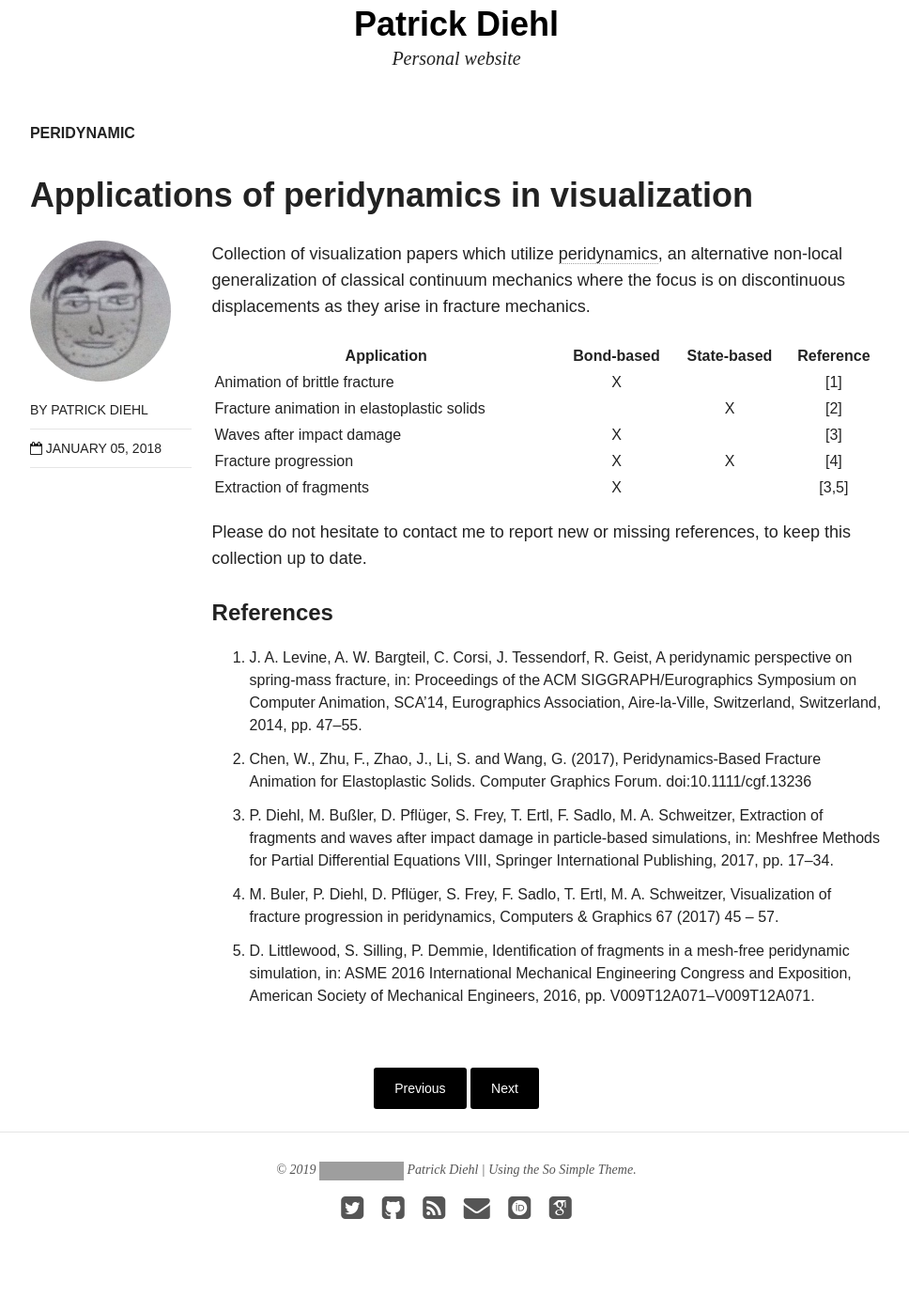
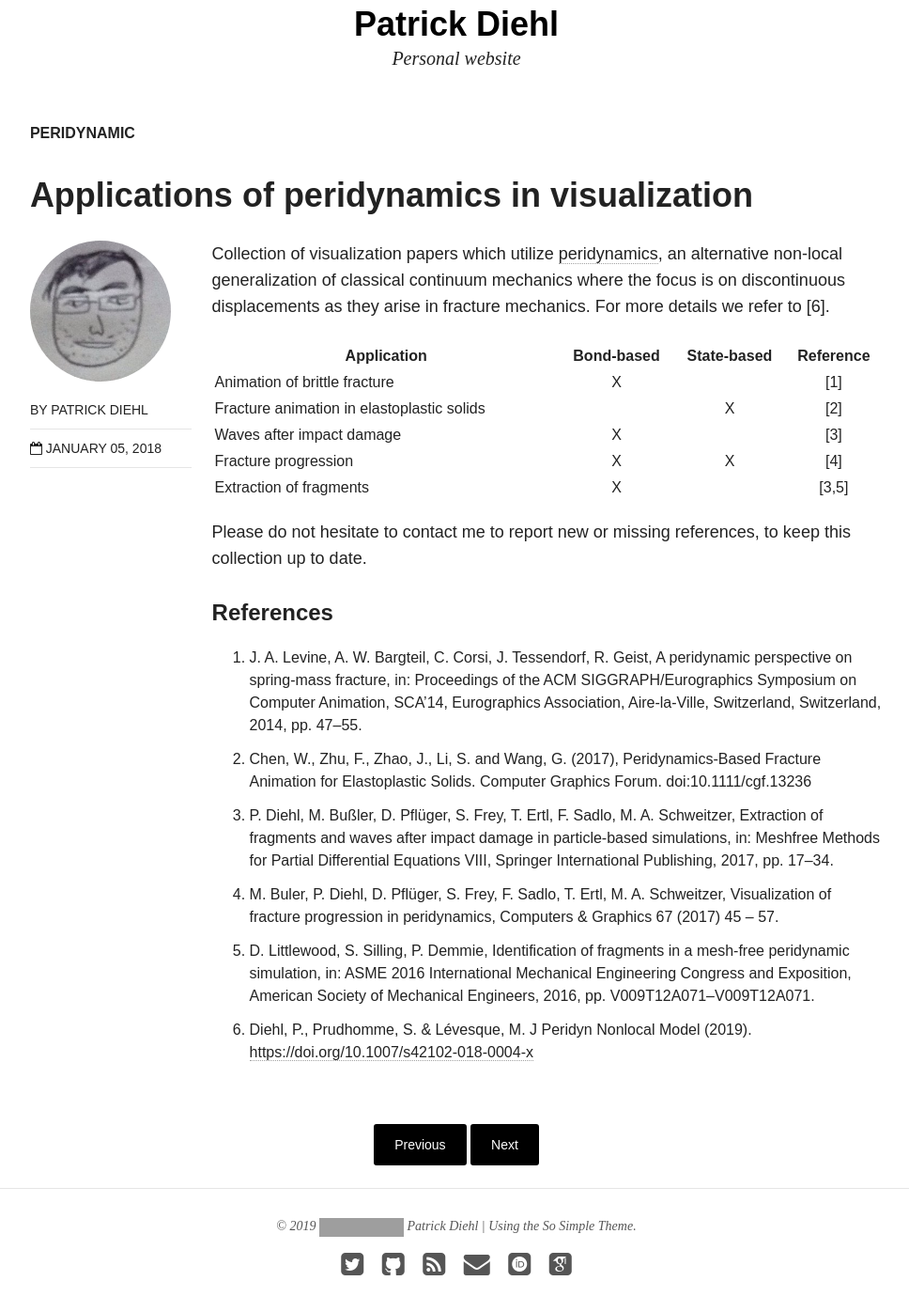
Before and after one commit to diehlpk/diehlpk.github.io, a Jekyll site: the page built from _posts/blog/2018-01-05-pd-vis.md, in a window 1280 px wide and 1400 px high, scrolled down 321 px. Shown: the top 1396 px of the window at 94% size, without its empty margins (154-1122 px from the left). Built offline with Jekyll 4.4.1, drawn with Linux system fonts in a browser that asks for light colours; nearby versions of some CDN libraries; some web fonts are replaced; grey boxes are pictures that could not be loaded.

Commit message:
Update blog

```diff
--- a/_posts/blog/2018-01-05-pd-vis.md
+++ b/_posts/blog/2018-01-05-pd-vis.md
@@ -5,7 +5,7 @@ categories: blog
 tags: [Peridynamic]
 author: diehlpk
 ---
-Collection of visualization papers which utilize [peridynamics](https://en.wikipedia.org/wiki/Peridynamics), an alternative non-local generalization of classical continuum mechanics where the focus is on discontinuous displacements as they arise in fracture mechanics.
+Collection of visualization papers which utilize [peridynamics](https://en.wikipedia.org/wiki/Peridynamics), an alternative non-local generalization of classical continuum mechanics where the focus is on discontinuous displacements as they arise in fracture mechanics. For more details we refer to [6].
 
 | Application | Bond-based           | State-based  | Reference |
 |-------------|:-------------:|:-----:|:-----:|
@@ -24,3 +24,4 @@ Please do not hesitate to contact me to report new or missing references, to kee
 1. P. Diehl, M. Bußler, D. Pflüger, S. Frey, T. Ertl, F. Sadlo, M. A. Schweitzer, Extraction of fragments and waves after impact damage in particle-based simulations, in: Meshfree Methods for Partial Differential Equations VIII, Springer International Publishing, 2017, pp. 17–34.
 1. M. Buler, P. Diehl, D. Pflüger, S. Frey, F. Sadlo, T. Ertl, M. A. Schweitzer, Visualization of fracture progression in peridynamics, Computers & Graphics 67 (2017) 45 – 57.
 1. D. Littlewood, S. Silling, P. Demmie, Identification of fragments in a mesh-free peridynamic simulation, in: ASME 2016 International Mechanical Engineering Congress and Exposition, American Society of Mechanical Engineers, 2016, pp. V009T12A071–V009T12A071.
+1. Diehl, P., Prudhomme, S. & Lévesque, M. J Peridyn Nonlocal Model (2019). [https://doi.org/10.1007/s42102-018-0004-x](https://doi.org/10.1007/s42102-018-0004-x)
```
Also changed, not shown: _posts/blog/2018-12-24-pd-experiments.md (+3 -1 lines).
